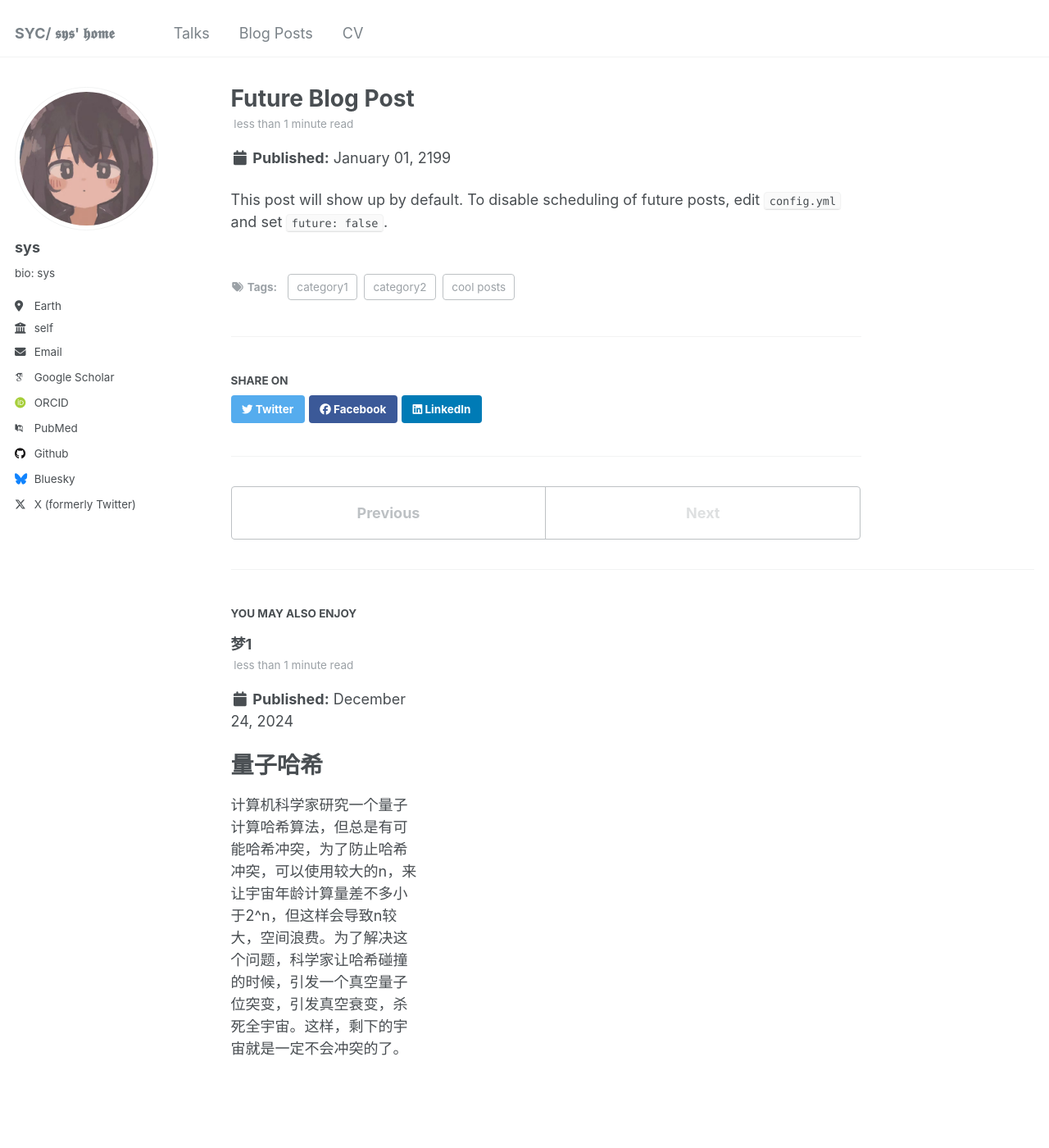
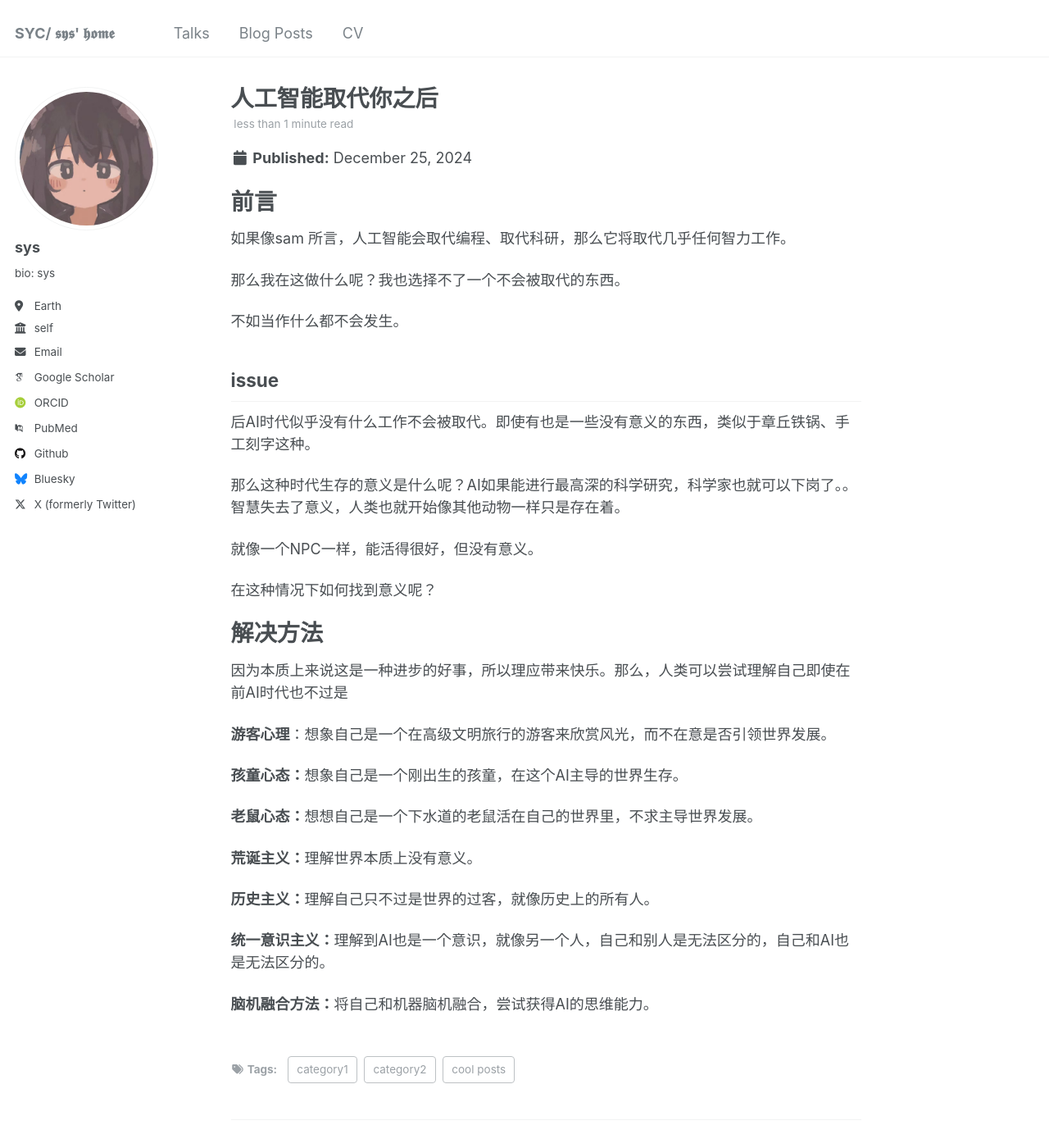
Before and after one commit to sycccc0/sycccc0.github.io, a Jekyll site: the page built from _posts/2199-01-01-future-post.md, in a window 1280 px wide and 1400 px high. Shown: the whole window at 82% size. Built offline with Jekyll 4.4.1, drawn with Linux system fonts in a browser that asks for light colours; some web fonts are replaced.

Commit message:
Update 2199-01-01-future-post.md

```diff
--- a/_posts/2199-01-01-future-post.md
+++ b/_posts/2199-01-01-future-post.md
@@ -1,11 +1,45 @@
 ---
-title: 'Future Blog Post'
-date: 2199-01-01
-permalink: /posts/2012/08/blog-post-4/
+title: '人工智能取代你之后'
+date: 2024-12-25
+permalink: /posts/2024/12/dream2/
 tags:
   - cool posts
   - category1
   - category2
 ---
 
-This post will show up by default. To disable scheduling of future posts, edit `config.yml` and set `future: false`.
+# 前言
+
+如果像sam 所言，人工智能会取代编程、取代科研，那么它将取代几乎任何智力工作。
+
+那么我在这做什么呢？我也选择不了一个不会被取代的东西。
+
+不如当作什么都不会发生。
+
+## issue
+
+后AI时代似乎没有什么工作不会被取代。即使有也是一些没有意义的东西，类似于章丘铁锅、手工刻字这种。
+
+那么这种时代生存的意义是什么呢？AI如果能进行最高深的科学研究，科学家也就可以下岗了。。智慧失去了意义，人类也就开始像其他动物一样只是存在着。
+
+就像一个NPC一样，能活得很好，但没有意义。
+
+在这种情况下如何找到意义呢？
+
+# 解决方法
+
+因为本质上来说这是一种进步的好事，所以理应带来快乐。那么，人类可以尝试理解自己即使在前AI时代也不过是
+
+**游客心理**：想象自己是一个在高级文明旅行的游客来欣赏风光，而不在意是否引领世界发展。
+
+**孩童心态：**想象自己是一个刚出生的孩童，在这个AI主导的世界生存。
+
+**老鼠心态：**想想自己是一个下水道的老鼠活在自己的世界里，不求主导世界发展。
+
+**荒诞主义：**理解世界本质上没有意义。
+
+**历史主义：**理解自己只不过是世界的过客，就像历史上的所有人。
+
+**统一意识主义：**理解到AI也是一个意识，就像另一个人，自己和别人是无法区分的，自己和AI也是无法区分的。
+
+**脑机融合方法：**将自己和机器脑机融合，尝试获得AI的思维能力。
```
